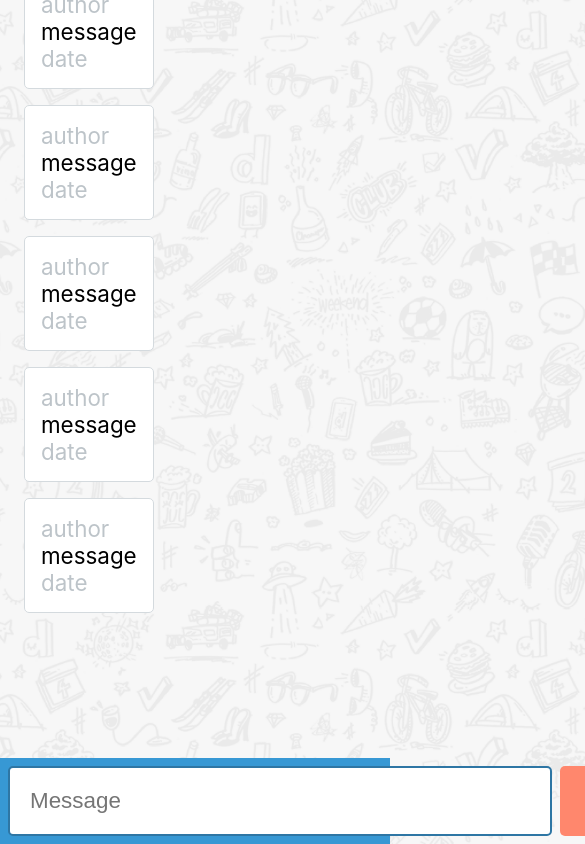
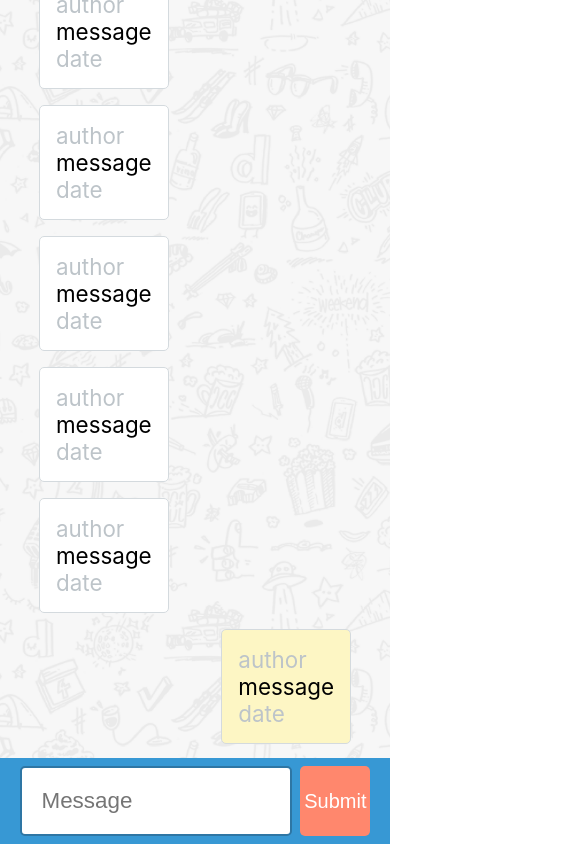
Before and after one commit to iakhator/chatui, a React (Create React App) app: page / in a window 390 px wide. Shown: the top 844 px of the page, 585 px wide, since content can reach past the window. Built offline with nearby package versions, Linux system fonts and the light colour scheme.

Commit message:
add responsiveness

```diff
--- a/src/App.css
+++ b/src/App.css
@@ -23,7 +23,7 @@
 
 .chat__wrapper {
   max-width: 640px;
-  width: 640px;
+  width: 64%;
   margin: 0 auto;
   padding: 16px 24px;
 }
@@ -69,12 +69,14 @@
 }
 
 .chat__footer-input {
-  width: 690px;
+  max-width: 690px;
+  width: 69%;
   margin: 0 auto;
   display: grid;
   grid-template-columns: 80% 20%;
   padding: 8px;
 }
+
 
 .chat__footer-input input {
   margin-right: 8px;
@@ -97,3 +99,14 @@
   color: #fff;
   border: none;
 }
+
+
+@media (max-width: 600px) {
+  .chat__footer-input {
+    width: 90%;
+  }
+
+  .chat__wrapper {
+    width: 80%;
+  }
+}
```
